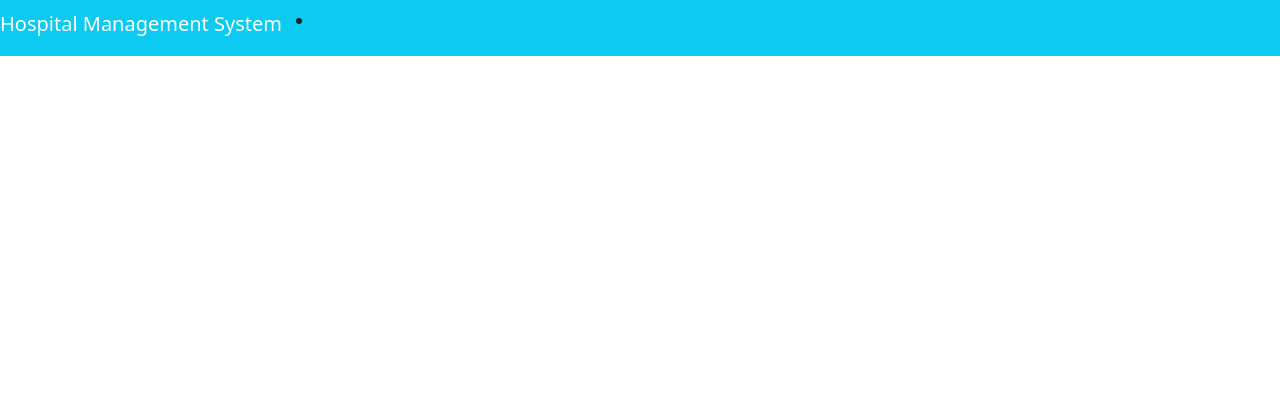
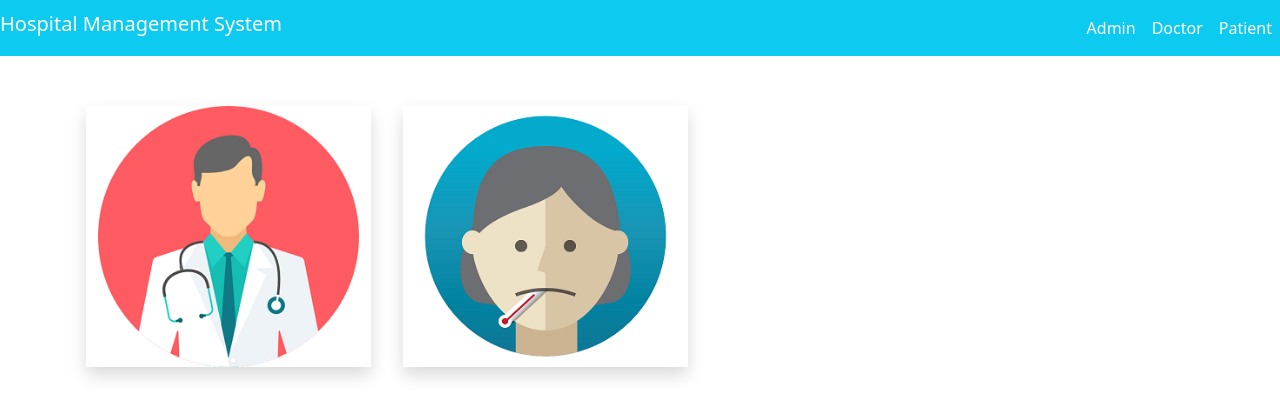
Before and after one commit to Pingkon/HMS-PHP, a PHP site: page / in a window 1280 px wide. Shown: the top 418 px of the page. Run offline with PHP 8.4, Linux system fonts and the light colour scheme; some libraries are stand-ins or nearby versions.

Commit message:
navbar done

```diff
--- a/include/header.php
+++ b/include/header.php
@@ -24,10 +24,12 @@
     <nav class="navbar navbar-expand-lg navbar-info bg-info">
         <h5 class="text-white">Hospital Management System</h5>
 
-        <div class="mr-auto"></div>
+        <div class="me-auto"></div>
 
-        <ul class="">
-            <li></li>
+        <ul class="navbar-nav">
+            <li class="nav-item"><a href="" class="nav-link text-white">Admin</a></li>
+            <li class="nav-item"><a href="" class="nav-link text-white">Doctor</a></li>
+            <li class="nav-item"><a href="" class="nav-link text-white">Patient</a></li>
         </ul>
     </nav>
 
--- a/index.php
+++ b/index.php
@@ -1,18 +1,39 @@
-<?php
+<!DOCTYPE html>
+<html lang="en">
+
+<head>
+    <meta charset="UTF-8">
+    <meta http-equiv="X-UA-Compatible" content="IE=edge">
+    <meta name="viewport" content="width=device-width, initial-scale=1.0">
+    <title>HMS | Home</title>
+</head>
+
+<body>
+
+    <?php
 
 include("include/header.php");
 
 ?>
 
-<!DOCTYPE html>
-<html lang="en">
-<head>
-    <meta charset="UTF-8">
-    <meta http-equiv="X-UA-Compatible" content="IE=edge">
-    <meta name="viewport" content="width=device-width, initial-scale=1.0">
-    <title>HMS | Home/title>
-</head>
-<body>
+    <div style="margin-top: 50px;"></div>
+
+    <div class="container">
+        <div class="col-md-12">
+            <div class="row">
+                <div class="col-md-3 mx-3 shadow">
+                    <img src="images/doctor.png" alt="doctor" style="width: 100%;">
+                </div>
+                <div class="col-md-3 mx-3 shadow">
+                    <img src="images/patient.png" alt="patient" style="width: 100%;">
+                </div>
+                <!-- <div class="col-md-3 mx-3 shadow">
+                    <img src="" alt="">
+                </div> -->
+            </div>
+        </div>
+    </div>
 
 </body>
+
 </html>
```
Also changed, not shown: images/doctor.png (added), images/patient.png (added).
